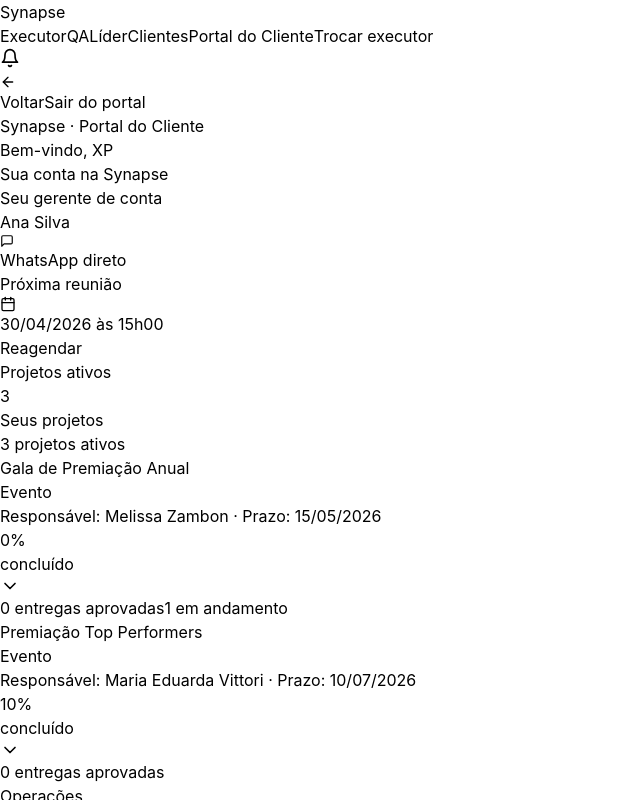
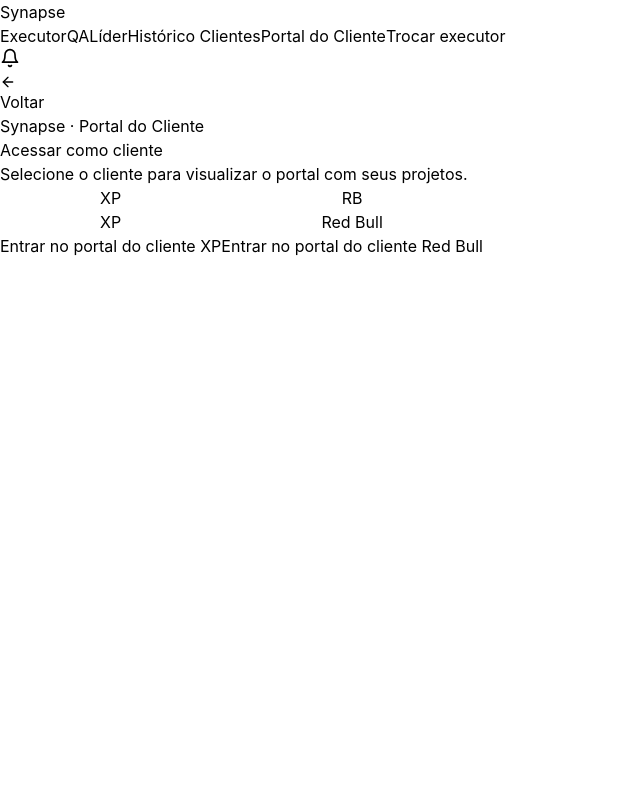
Before and after one commit to anacpgallotta-hue/synapse-mvp, a React (Vite) app: page / in a window 1280 px wide. Both pictures are taken after a click on the button "Portal do Cliente". Shown: the top 800 px of the page, without its empty margins (0-640 px from the left). Built offline with nearby package versions, Linux system fonts and the light colour scheme.

Commit message:
Update 1 file

```diff
--- a/src/App.jsx
+++ b/src/App.jsx
@@ -46,22 +46,24 @@ const initialClients = [
 ];
 
 const initialProjects = [
+  // Projetos ativos — XP e Red Bull
   { id: "p1", name: "Gala de Premiação Anual", clientId: "c5", client: "XP", type: "Evento", area: "eventos", status: "em_execucao", priority: "Alta", responsible: "Melissa Zambon", deadline: "2026-05-15", progress: 65 },
   { id: "p2", name: "Festival de Esportes Radicais", clientId: "c3", client: "Red Bull", type: "Evento", area: "eventos", status: "em_execucao", priority: "Alta", responsible: "Maria Eduarda Vittori", deadline: "2026-05-28", progress: 30 },
-  { id: "p3", name: "Convenção Anual de Vendas", clientId: "c1", client: "Ambev", type: "Evento", area: "eventos", status: "em_execucao", priority: "Alta", responsible: "Carolina Guimarães", deadline: "2026-06-10", progress: 40 },
-  { id: "p4", name: "Summit Digital 2026", clientId: "c2", client: "Hotmart", type: "Evento", area: "eventos", status: "em_execucao", priority: "Média", responsible: "Samara Aboultaif", deadline: "2026-06-20", progress: 20 },
-  { id: "p5", name: "Happy Hour Corporativo", clientId: "c1", client: "Ambev", type: "Evento", area: "eventos", status: "em_execucao", priority: "Média", responsible: "Melissa Zambon", deadline: "2026-06-01", progress: 15 },
-  { id: "p6", name: "Lançamento de Produto", clientId: "c4", client: "Seara", type: "Evento", area: "eventos", status: "em_execucao", priority: "Média", responsible: "Carolina Guimarães", deadline: "2026-05-25", progress: 50 },
   { id: "p7", name: "Premiação Top Performers", clientId: "c5", client: "XP", type: "Evento", area: "eventos", status: "em_execucao", priority: "Média", responsible: "Maria Eduarda Vittori", deadline: "2026-07-10", progress: 10 },
   { id: "p10", name: "Operações", clientId: "c5", client: "XP", type: "Evento", area: "eventos", status: "em_execucao", priority: "Alta", responsible: "Samara Aboultaif", deadline: "2026-05-30", progress: 0 },
-  { id: "p8", name: "Workshop Inovação", clientId: "c2", client: "Hotmart", type: "Evento", area: "eventos", status: "em_execucao", priority: "Baixa", responsible: "Samara Aboultaif", deadline: "2026-07-15", progress: 5 },
   { id: "p9", name: "Ativação de Marca - Evento Gastronômico", clientId: "c3", client: "Red Bull", type: "Evento", area: "eventos", status: "em_execucao", priority: "Média", responsible: "Melissa Zambon", deadline: "2026-06-15", progress: 25 },
+  // Projetos passados — Ambev, Hotmart, Seara (histórico)
+  { id: "p3", name: "Convenção Anual de Vendas", clientId: "c1", client: "Ambev", type: "Evento", area: "eventos", status: "concluido", priority: "Alta", responsible: "Carolina Guimarães", deadline: "2026-03-10", progress: 100 },
+  { id: "p4", name: "Summit Digital 2026", clientId: "c2", client: "Hotmart", type: "Evento", area: "eventos", status: "concluido", priority: "Média", responsible: "Samara Aboultaif", deadline: "2026-02-20", progress: 100 },
+  { id: "p5", name: "Happy Hour Corporativo", clientId: "c1", client: "Ambev", type: "Evento", area: "eventos", status: "concluido", priority: "Média", responsible: "Melissa Zambon", deadline: "2026-03-01", progress: 100 },
+  { id: "p6", name: "Lançamento de Produto", clientId: "c4", client: "Seara", type: "Evento", area: "eventos", status: "concluido", priority: "Média", responsible: "Carolina Guimarães", deadline: "2026-02-25", progress: 100 },
+  { id: "p8", name: "Workshop Inovação", clientId: "c2", client: "Hotmart", type: "Evento", area: "eventos", status: "concluido", priority: "Baixa", responsible: "Samara Aboultaif", deadline: "2026-01-15", progress: 100 },
 ];
 
 const initialTasks = [
   { id: "tk5", title: "Organizar reunião de alinhamento pré-evento", projectId: "p1", project: "Gala de Premiação Anual", executor: "t2", executorName: "Maria Eduarda Vittori", priority: "Alta", status: "a_fazer", area: "eventos", deadline: "2026-04-30T12:00", description: "Agendar e organizar reunião de alinhamento com todos os stakeholders antes do evento", checklist: [{ text: "Definir pauta", done: false }, { text: "Enviar convites", done: false }, { text: "Preparar material", done: false }], attachments: [], submittedLink: "", qaComment: "", feedbackOrigin: null },
-  { id: "tk6", title: "Montar checklist de fornecedores", projectId: "p3", project: "Convenção Anual de Vendas", executor: "t3", executorName: "Carolina Guimarães", priority: "Alta", status: "em_execucao", area: "eventos", deadline: "2026-04-18T17:00", description: "Listar e confirmar todos os fornecedores para o evento", checklist: [{ text: "Buffet", done: true }, { text: "Som e luz", done: false }, { text: "Decoração", done: false }], attachments: [], submittedLink: "", qaComment: "", feedbackOrigin: null },
-  { id: "tk7", title: "Criar cronograma do evento", projectId: "p3", project: "Convenção Anual de Vendas", executor: "t4", executorName: "Samara Aboultaif", priority: "Média", status: "a_fazer", area: "eventos", deadline: "2026-04-25T12:00", description: "Desenvolver cronograma detalhado hora a hora do evento", checklist: [{ text: "Definir programação", done: false }, { text: "Alocar espaços", done: false }], attachments: [], submittedLink: "", qaComment: "", feedbackOrigin: null },
+  { id: "tk6", title: "Montar checklist de fornecedores", projectId: "p9", project: "Ativação de Marca - Evento Gastronômico", executor: "t3", executorName: "Carolina Guimarães", priority: "Alta", status: "em_execucao", area: "eventos", deadline: "2026-04-18T17:00", description: "Listar e confirmar todos os fornecedores para o evento", checklist: [{ text: "Buffet", done: true }, { text: "Som e luz", done: false }, { text: "Decoração", done: false }], attachments: [], submittedLink: "", qaComment: "", feedbackOrigin: null },
+  { id: "tk7", title: "Criar cronograma do evento", projectId: "p10", project: "Operações", executor: "t4", executorName: "Samara Aboultaif", priority: "Média", status: "a_fazer", area: "eventos", deadline: "2026-04-25T12:00", description: "Desenvolver cronograma detalhado hora a hora do evento", checklist: [{ text: "Definir programação", done: false }, { text: "Alocar espaços", done: false }], attachments: [], submittedLink: "", qaComment: "", feedbackOrigin: null },
 ];
 
 const initialLearnings = [
@@ -277,8 +279,8 @@ function Header({ currentView, setView, currentExecutor, setShowNotif, notifCoun
     { label: "Executor", view: "executor" },
     { label: "QA", view: "qa_selector" },
     { label: "Líder", view: "lider_selector" },
-    { label: "Clientes", view: "clientes" },
-    { label: "Portal do Cliente", view: "experiencia_cliente" },
+    { label: "Histórico Clientes", view: "clientes" },
+    { label: "Portal do Cliente", view: "client_selector" },
     { label: "Trocar executor", view: "trocar_executor" },
   ];
 
@@ -290,6 +292,7 @@ function Header({ currentView, setView, currentExecutor, setShowNotif, notifCoun
     if (itemView === "executor" && (currentView === "executor" || isProjectDetail)) return true;
     if (itemView === "qa_selector" && isQA) return true;
     if (itemView === "lider_selector" && isLider) return true;
+    if (itemView === "client_selector" && (currentView === "client_selector" || currentView === "experiencia_cliente")) return true;
     if (itemView === currentView) return true;
     return false;
   };
@@ -1350,6 +1353,31 @@ function LiderPortalView({ area, onBack, onViewClients, onSimulateClient, onProj
 // ============================
 // CLIENTES VIEWS
 // ============================
+function ClientSelectorView({ onSelect, onBack }) {
+  const activeClients = [
+    { id: "c5", name: "XP", logo: "XP" },
+    { id: "c3", name: "Red Bull", logo: "RB" },
+  ];
+
+  return (
+    <div className="max-w-3xl mx-auto">
+      <button onClick={onBack} className="flex items-center gap-1 text-sm text-gray-600 hover:text-gray-900 mb-6"><ArrowLeft size={16} /> Voltar</button>
+      <p className="text-sm text-gray-400 mb-1">Synapse · Portal do Cliente</p>
+      <h1 className="text-3xl font-bold mb-2">Acessar como cliente</h1>
+      <p className="text-gray-500 mb-8">Selecione o cliente para visualizar o portal com seus projetos.</p>
+      <div className="grid grid-cols-2 gap-6">
+        {activeClients.map(c => (
+          <button key={c.id} onClick={() => onSelect(c.id)} className="group border-2 border-gray-200 rounded-2xl p-8 hover:border-gray-900 hover:shadow-lg transition-all text-left">
+            <div className="w-14 h-14 rounded-xl bg-gray-900 text-white flex items-center justify-center text-xl font-bold mb-4 group-hover:scale-105 transition-transform">{c.logo}</div>
+            <h2 className="text-xl font-bold mb-1">{c.name}</h2>
+            <p className="text-sm text-gray-500">Entrar no portal do cliente {c.name}</p>
+          </button>
+        ))}
+      </div>
+    </div>
+  );
+}
+
 function ClientHubView({ onBack }) {
   const { clients, projects } = useContext(AppContext);
   const totalActive = projects.filter(p => p.status === "em_execucao").length;
@@ -1360,9 +1388,9 @@ function ClientHubView({ onBack }) {
       <button onClick={onBack} className="flex items-center gap-1 text-sm text-gray-600 hover:text-gray-900 mb-4"><ArrowLeft size={16} /> Voltar</button>
       <div className="flex items-center gap-3 mb-2">
         <Users size={32} className="text-green-600" />
-        <h1 className="text-3xl font-bold">Hub de Clientes</h1>
-      </div>
-      <p className="text-gray-500 mb-8">Acompanhe todos os clientes, projetos ativos e histórico de trabalhos.</p>
+        <h1 className="text-3xl font-bold">Histórico de Clientes</h1>
+      </div>
+      <p className="text-gray-500 mb-8">Registro de todos os clientes e projetos realizados pela agência.</p>
 
       <div className="grid grid-cols-4 gap-4 mb-8">
         {[
@@ -2071,6 +2099,7 @@ function AppInner({ view, setView, goBack, selectedTask, setSelectedTask, select
   const { notifications, getSmartAlerts } = useContext(AppContext);
 
   const isClientPortal = view === "experiencia_cliente";
+  const isClientSelector = view === "client_selector";
   const isClientHub = view === "clientes";
   const isProjectDetail = view === "project_detail";
   const isQA = view.startsWith("qa");
@@ -2100,6 +2129,18 @@ function AppInner({ view, setView, goBack, selectedTask, setSelectedTask, select
         {notifPanel}
         <div className="max-w-7xl mx-auto px-6 py-8">
           <ProjectKanbanView projectId={selectedProject} onBack={goBack} onTaskClick={handleTaskClick} />
+        </div>
+      </>
+    );
+  }
+
+  if (isClientSelector) {
+    return (
+      <>
+        <Header currentView={view} setView={setView} currentExecutor={executorName} setShowNotif={setShowNotif} notifCount={unreadCount} />
+        {notifPanel}
+        <div className="max-w-7xl mx-auto px-6 py-8">
+          <ClientSelectorView onSelect={(cid) => { pushHistory(); setClientPortalId(cid); setView("experiencia_cliente"); }} onBack={goBack} />
         </div>
       </>
     );
@@ -2154,7 +2195,7 @@ function AppInner({ view, setView, goBack, selectedTask, setSelectedTask, select
             area="eventos"
             onBack={goBack}
             onViewClients={() => setView("clientes")}
-            onSimulateClient={() => { setClientPortalId("c5"); setView("experiencia_cliente"); }}
+            onSimulateClient={() => { pushHistory(); setView("client_selector"); }}
             onProjectClick={onProjectClick}
             onViewAsClient={(cid) => { pushHistory(); setClientPortalId(cid); setView("experiencia_cliente"); }}
           />
```
